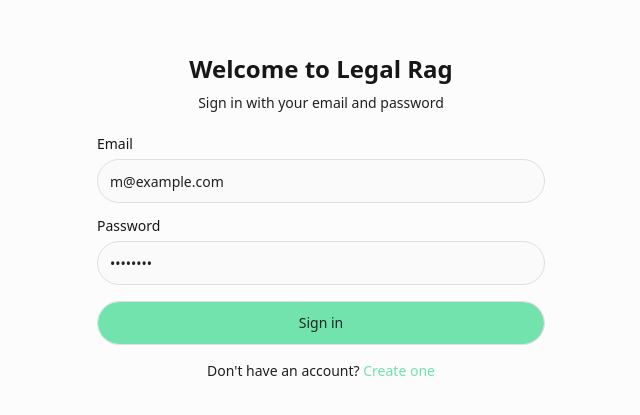
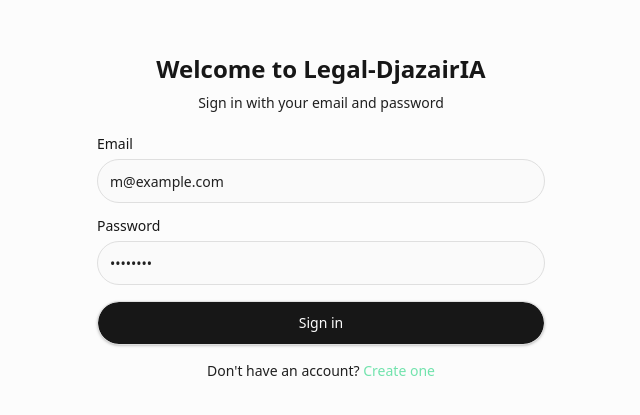
Before and after one commit to twicenothing/Stage-CERIST-LegalRag-Front, a React (Vite) app: page /login in a window 1280 px wide. Shown: the part 183-598 px from the top of the page, without its empty margins (319-959 px from the left). Built offline with nearby package versions, Linux system fonts and the light colour scheme; some icons are missing; what @streamdown/code would draw is missing.

Commit message:
aesthetic refactor

```diff
--- a/src/components/Logo.tsx
+++ b/src/components/Logo.tsx
@@ -1,5 +1,5 @@
 const Logo = () => {
-  return <div className="font-extrabold text-2xl">Legal Rag</div>;
+  return <div className="font-extrabold text-2xl">Legal-DjazairIA</div>;
 };
 
 export default Logo;
--- a/src/components/ai-elements/message.tsx
+++ b/src/components/ai-elements/message.tsx
@@ -27,9 +27,7 @@
 		variants: {
 			variant: {
 				contained: [
-					"max-w-[80%] px-4 py-3",
-					"group-[.is-user]:bg-primary group-[.is-user]:text-primary-foreground",
-					"group-[.is-assistant]:bg-secondary group-[.is-assistant]:text-foreground",
+					"max-w-[80%] px-4 py-3 bg-background border shadow-sm text-foreground",
 				],
 				flat: [
 					"group-[.is-user]:max-w-[80%] group-[.is-user]:bg-secondary group-[.is-user]:px-4 group-[.is-user]:py-3 group-[.is-user]:text-foreground",
--- a/src/components/ai-elements/prompt-input.tsx
+++ b/src/components/ai-elements/prompt-input.tsx
@@ -1121,7 +1121,7 @@
 	return (
 		<InputGroupButton
 			aria-label="Submit"
-			className={cn(className)}
+			className={cn("bg-foreground text-background hover:bg-foreground/90 shadow-sm rounded-full", className)}
 			size={size}
 			type="submit"
 			variant={variant}
--- a/src/components/auth/LoginForm.tsx
+++ b/src/components/auth/LoginForm.tsx
@@ -157,7 +157,7 @@
                 </FormItem>
               )}
             />
-            <Button isLoading={isSubmitting} type="submit" className="w-full">
+            <Button isLoading={isSubmitting} type="submit" className="w-full bg-foreground text-background hover:bg-foreground/90 shadow-sm rounded-full">
               Create account
             </Button>
             <p className="text-center text-sm text-muted-foreground">
@@ -183,7 +183,7 @@
         className="flex flex-col gap-6"
       >
         <div className="flex flex-col items-center gap-2 text-center">
-          <h1 className="text-2xl font-bold">Welcome to Legal Rag</h1>
+          <h1 className="text-2xl font-bold">Welcome to Legal-DjazairIA</h1>
           <p className="text-sm text-muted-foreground">
             Sign in with your email and password
           </p>
@@ -219,7 +219,7 @@
               </FormItem>
             )}
           />
-          <Button isLoading={isSubmitting} type="submit" className="w-full">
+          <Button isLoading={isSubmitting} type="submit" className="w-full bg-foreground text-background hover:bg-foreground/90 shadow-sm rounded-full">
             Sign in
           </Button>
           <p className="text-center text-sm text-muted-foreground">
--- a/src/components/chat/ChatConversation.tsx
+++ b/src/components/chat/ChatConversation.tsx
@@ -86,7 +86,7 @@
                                                     <Message
                                                         from={message.role}
                                                     >
-                                                        <MessageContent variant="flat">
+                                                        <MessageContent variant="contained">
                                                             <Response>
                                                                 {part.text}
                                                             </Response>
@@ -229,7 +229,7 @@
                         </div>
                     );
                 })}
-                {status === "submitted" && <Loader />}
+                {((status === "submitted") || (status === "streaming" && messages.at(-1)?.role === "assistant" && (messages.at(-1)?.parts.length === 0 || messages.at(-1)?.parts.every((p: any) => p.type === 'text' ? !p.text : false)))) && <Loader />}
             </ConversationContent>
             <ConversationScrollButton />
         </Conversation>
--- a/src/components/ui/input-group.tsx
+++ b/src/components/ui/input-group.tsx
@@ -12,7 +12,7 @@
             data-slot="input-group"
             role="group"
             className={cn(
-                "group/input-group relative flex h-9 w-full min-w-0 items-center rounded-4xl border border-input bg-input/30 transition-colors outline-none in-data-[slot=combobox-content]:focus-within:border-inherit in-data-[slot=combobox-content]:focus-within:ring-0 has-data-[align=block-end]:rounded-2xl has-data-[align=block-start]:rounded-2xl has-[[data-slot=input-group-control]:focus-visible]:border-ring has-[[data-slot=input-group-control]:focus-visible]:ring-[3px] has-[[data-slot=input-group-control]:focus-visible]:ring-ring/50 has-[[data-slot][aria-invalid=true]]:border-destructive has-[[data-slot][aria-invalid=true]]:ring-[3px] has-[[data-slot][aria-invalid=true]]:ring-destructive/20 has-[textarea]:rounded-xl has-[>[data-align=block-end]]:h-auto has-[>[data-align=block-end]]:flex-col has-[>[data-align=block-start]]:h-auto has-[>[data-align=block-start]]:flex-col has-[>textarea]:h-auto dark:has-[[data-slot][aria-invalid=true]]:ring-destructive/40 has-[>[data-align=block-end]]:[&>input]:pt-3 has-[>[data-align=block-start]]:[&>input]:pb-3 has-[>[data-align=inline-end]]:[&>input]:pr-1.5 has-[>[data-align=inline-start]]:[&>input]:pl-1.5",
+                "group/input-group relative flex h-9 w-full min-w-0 items-center rounded-4xl border border-input bg-input/30 transition-colors outline-none in-data-[slot=combobox-content]:focus-within:border-inherit in-data-[slot=combobox-content]:focus-within:ring-0 has-data-[align=block-end]:rounded-2xl has-data-[align=block-start]:rounded-2xl has-[[data-slot=input-group-control]:focus-visible]:shadow-md has-[[data-slot][aria-invalid=true]]:border-destructive has-[[data-slot][aria-invalid=true]]:ring-[3px] has-[[data-slot][aria-invalid=true]]:ring-destructive/20 has-[textarea]:rounded-xl has-[>[data-align=block-end]]:h-auto has-[>[data-align=block-end]]:flex-col has-[>[data-align=block-start]]:h-auto has-[>[data-align=block-start]]:flex-col has-[>textarea]:h-auto dark:has-[[data-slot][aria-invalid=true]]:ring-destructive/40 has-[>[data-align=block-end]]:[&>input]:pt-3 has-[>[data-align=block-start]]:[&>input]:pb-3 has-[>[data-align=inline-end]]:[&>input]:pr-1.5 has-[>[data-align=inline-start]]:[&>input]:pl-1.5",
                 className,
             )}
             {...props}
--- a/src/components/ui/input.tsx
+++ b/src/components/ui/input.tsx
@@ -10,7 +10,7 @@
                 type={type}
                 data-slot="input"
                 className={cn(
-                    "h-11 w-full min-w-0 rounded-4xl border border-input bg-input/30 px-3 py-1 text-base transition-colors outline-none file:inline-flex file:h-7 file:border-0 file:bg-transparent file:text-sm file:font-medium file:text-foreground placeholder:text-muted-foreground focus-visible:border-ring focus-visible:ring-[3px] focus-visible:ring-ring/50 disabled:pointer-events-none disabled:cursor-not-allowed disabled:opacity-50 aria-invalid:border-destructive aria-invalid:ring-[3px] aria-invalid:ring-destructive/20 md:text-sm dark:aria-invalid:border-destructive/50 dark:aria-invalid:ring-destructive/40",
+                    "h-11 w-full min-w-0 rounded-4xl border border-input bg-input/30 px-3 py-1 text-base transition-colors outline-none file:inline-flex file:h-7 file:border-0 file:bg-transparent file:text-sm file:font-medium file:text-foreground placeholder:text-muted-foreground focus-visible:shadow-md disabled:pointer-events-none disabled:cursor-not-allowed disabled:opacity-50 aria-invalid:border-destructive aria-invalid:ring-[3px] aria-invalid:ring-destructive/20 md:text-sm dark:aria-invalid:border-destructive/50 dark:aria-invalid:ring-destructive/40",
                     className,
                 )}
                 {...props}
--- a/src/globals.css
+++ b/src/globals.css
@@ -209,3 +209,27 @@
     font-family: "Roboto Variable", system-ui, -apple-system, sans-serif;
     font-weight: 700;
 }
+
+/* --- Custom Scrollbar --- */
+::-webkit-scrollbar {
+    width: 6px;
+    height: 6px;
+}
+
+::-webkit-scrollbar-track {
+    background: transparent;
+}
+
+::-webkit-scrollbar-thumb {
+    background: var(--border);
+    border-radius: 3px;
+}
+
+::-webkit-scrollbar-thumb:hover {
+    background: var(--muted-foreground);
+}
+
+* {
+    scrollbar-width: thin;
+    scrollbar-color: var(--border) transparent;
+}
```
